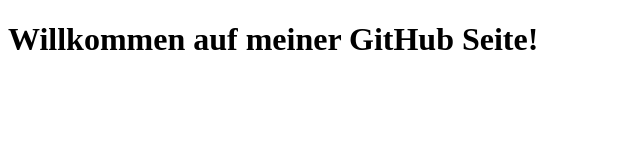
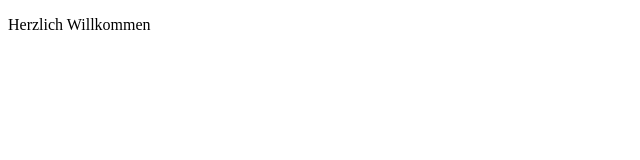
Before and after one commit to VIPMarcel/vipmarcel.github.io, a plain HTML site: page index.html in a window 1280 px wide. Shown: the whole page, without its empty margins (0-640 px from the left). Drawn offline with Linux system fonts and the light colour scheme.

Commit message:
Update index.html

```diff
--- a/index.html
+++ b/index.html
@@ -5,10 +5,11 @@
     <title>VIPMarcel | Homepage</title>
     <meta name="viewport" content="width=device-width, initial-scale=1.0">
     <meta name="viewport" content="height=device-height, initial-scale=1.0">
+    <link rel="stylesheet" href="style.css">
   </head>
   <body>
     <div class="content">
-      <h1>Willkommen auf meiner GitHub Seite!</h1>
+      <p name="text">Herzlich Willkommen</p>
     </div>
   </body>
 </html>
```
